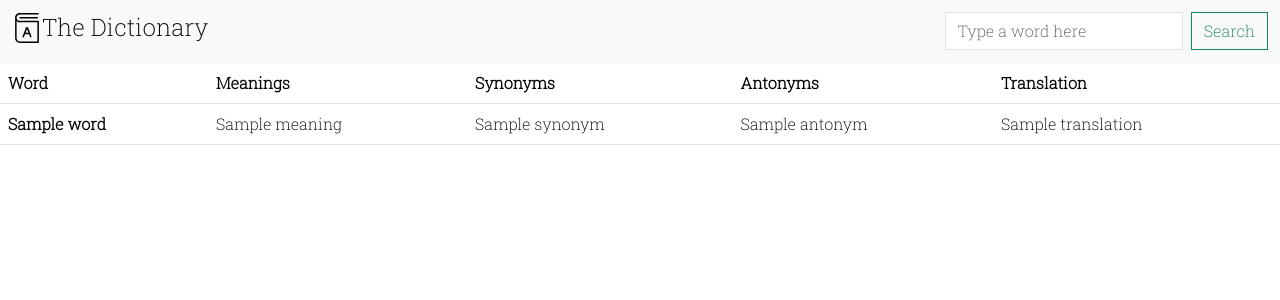
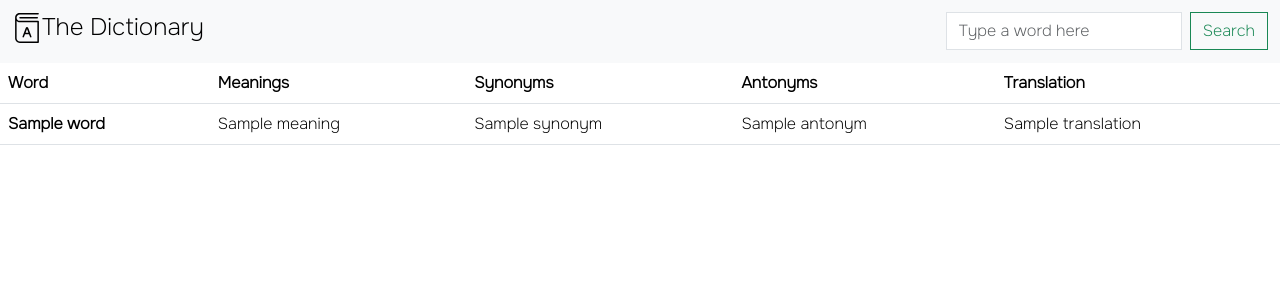
Before and after one commit to Th3VaultDweller/Django-Dictionary-App, a Django app: template mydictionary/englishdictionary/templates/word_info.html in a window 1280 px wide. Shown: the top 300 px of the page. Run offline with Django 3.2, Linux system fonts and the light colour scheme; the template is opened without the code that fills it: most values are stand-ins (such as "Sample title", 1, 10 or a date in 2020).

Commit message:
Testing a new font

```diff
--- a/mydictionary/englishdictionary/static/styles.css
+++ b/mydictionary/englishdictionary/static/styles.css
@@ -1,5 +1,5 @@
-@import url('https://fonts.googleapis.com/css2?family=Roboto+Slab:wght@200&family=Young+Serif&display=swap');
+@import url('https://fonts.googleapis.com/css2?family=Onest:wght@200&display=swap');
 
 body {
-    font-family: 'Roboto Slab', serif;
+    font-family: 'Onest', sans-serif;
 }
```
